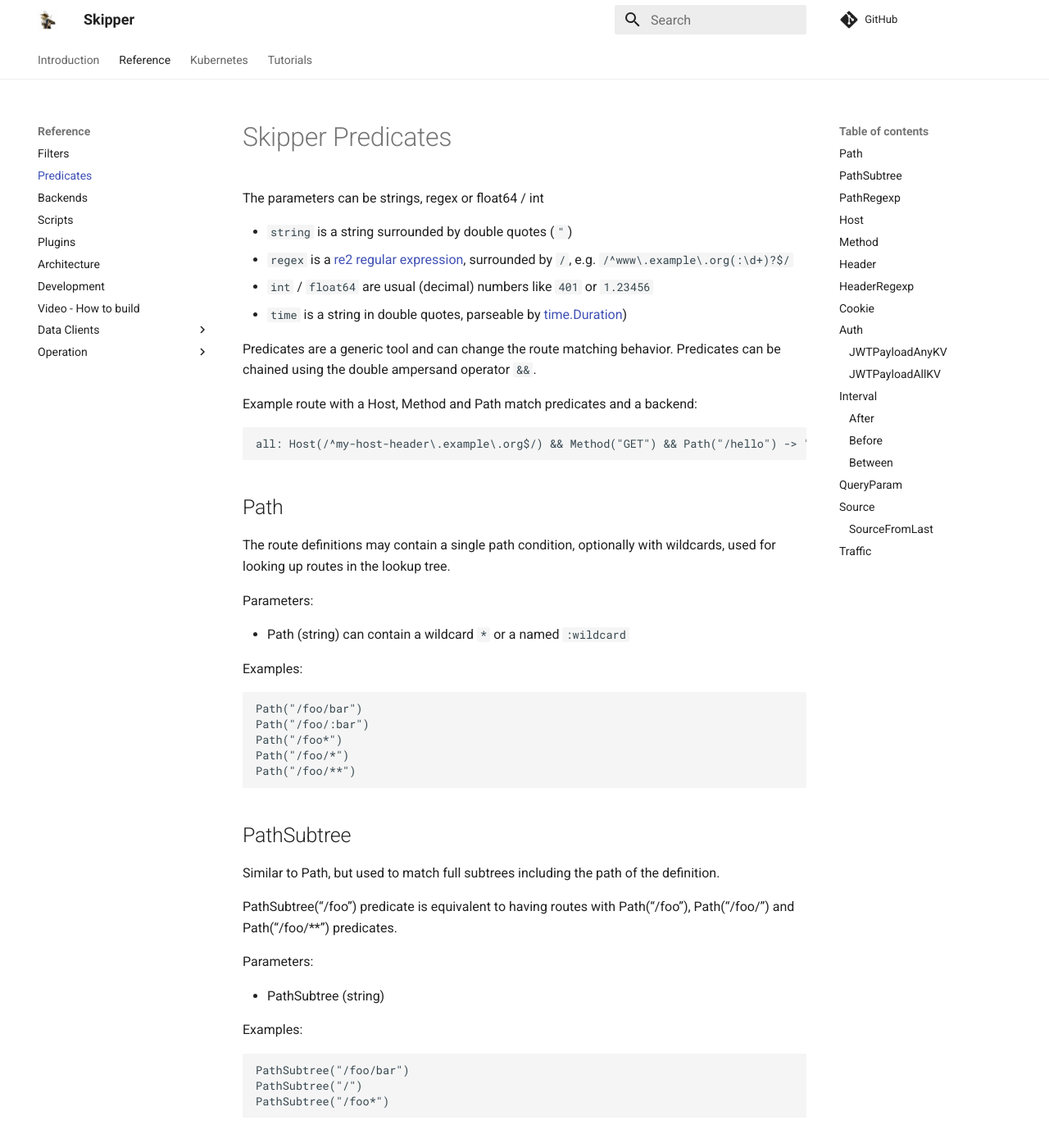
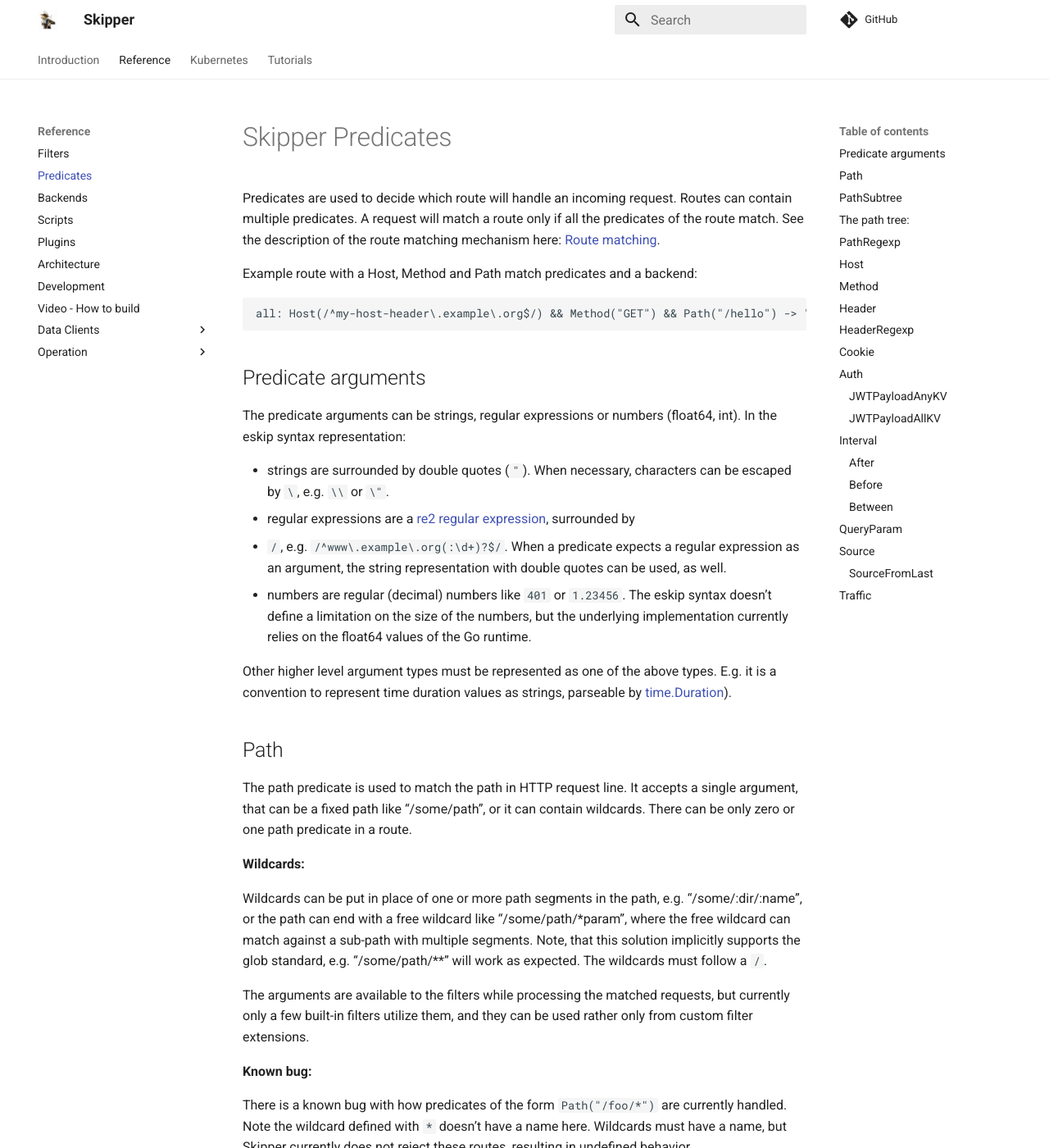
Before and after one commit to zalando/skipper, an MkDocs documentation site: the page built from docs/reference/predicates.md, in a window 1280 px wide and 1400 px high. Shown: the whole window at 82% size. Built offline with MkDocs 1.6.1 and Material for MkDocs 9.7.7, drawn with Linux system fonts in a browser that asks for light colours; comment, search, counter and statistics services are not loaded; some of the changed text lies outside the part shown.

Commit message:
add more details to the documentation of the path predicates
Signed-off-by: Arpad Ryszka <arpad.ryszka@gmail.com>

````diff
--- a/docs/reference/predicates.md
+++ b/docs/reference/predicates.md
@@ -1,14 +1,8 @@
 # Skipper Predicates
 
-The parameters can be strings, regex or float64 / int
-
-* `string` is a string surrounded by double quotes (`"`)
-* `regex` is a [re2 regular expression](https://github.com/google/re2/wiki/Syntax), surrounded by `/`, e.g. `/^www\.example\.org(:\d+)?$/`
-* `int` / `float64` are usual (decimal) numbers like `401` or `1.23456`
-* `time` is a string in double quotes, parseable by [time.Duration](https://godoc.org/time#ParseDuration))
-
-Predicates are a generic tool and can change the route matching behavior.
-Predicates can be chained using the double ampersand operator `&&`.
+Predicates are used to decide which route will handle an incoming request. Routes can contain multiple
+predicates. A request will match a route only if all the predicates of the route match. See the description of
+the route matching mechanism here: [Route matching](../../tutorials/basics.md#route-matching).
 
 Example route with a Host, Method and Path match predicates and a backend:
 
@@ -16,44 +10,80 @@
 all: Host(/^my-host-header\.example\.org$/) && Method("GET") && Path("/hello") -> "http://127.0.0.1:1234/";
 ```
 
+## Predicate arguments
+
+The predicate arguments can be strings, regular expressions or numbers (float64, int). In the eskip syntax
+representation:
+
+* strings are surrounded by double quotes (`"`). When necessary, characters can be escaped by `\`, e.g. `\\` or `\"`.
+* regular expressions are a [re2 regular expression](https://github.com/google/re2/wiki/Syntax), surrounded by
+* `/`, e.g. `/^www\.example\.org(:\d+)?$/`. When a predicate expects a regular expression as an argument, the string representation with double quotes can be used, as well.
+* numbers are regular (decimal) numbers like `401` or `1.23456`. The eskip syntax doesn't define a limitation on the size of the numbers, but the underlying implementation currently relies on the float64 values of the Go runtime.
+
+Other higher level argument types must be represented as one of the above types. E.g. it is a convention to
+represent time duration values as strings, parseable by [time.Duration](https://godoc.org/time#ParseDuration)).
+
 ## Path
 
-The route definitions may contain a single path condition, optionally
-with wildcards, used for looking up routes in the lookup tree.
+The path predicate is used to match the path in HTTP request line. It accepts a single argument, that can be a
+fixed path like "/some/path", or it can contain wildcards. There can be only zero or one path predicate in a
+route.
 
-Parameters:
+**Wildcards:**
 
-* Path (string) can contain a wildcard `*` or a named `:wildcard`
+Wildcards can be put in place of one or more path segments in the path, e.g. "/some/:dir/:name", or the path can
+end with a free wildcard like "/some/path/*param", where the free wildcard can match against a sub-path with
+multiple segments. Note, that this solution implicitly supports the glob standard, e.g. "/some/path/**" will
+work as expected. The wildcards must follow a `/`.
 
-Examples:
+The arguments are available to the filters while processing the matched requests, but
+currently only a few built-in filters utilize them, and they can be used rather only from custom filter
+extensions.
+
+**Known bug:**
+
+There is a known bug with how predicates of the form `Path("/foo/*")` are currently handled. Note the wildcard
+defined with `*` doesn't have a name here. Wildcards must have a name, but Skipper currently does not reject
+these routes, resulting in undefined behavior.
+
+**Trailing slash:**
+
+By default, `Path("/foo")` and `Path("/foo/")` are not equivalent. Ignoring the trailing slash can be toggled
+with the `-ignore-trailing-slash` command line flag.
+
+**Examples:**
 
 ```
-Path("/foo/bar")
-Path("/foo/:bar")
-Path("/foo*")
-Path("/foo/*")
-Path("/foo/**")
+Path("/foo/bar")     //   /foo/bar
+Path("/foo/bar/")    //   /foo/bar/, unless started with -ignore-trailing-slash
+Path("/foo/:id")     //   /foo/_anything
+Path("/foo/:id/baz") //   /foo/_anything/baz
+Path("/foo/*rest")   //   /foo/bar/baz
+Path("/foo/**")      //   /foo/bar/baz
 ```
 
 ## PathSubtree
 
-Similar to Path, but used to match full subtrees including the path of
-the definition.
+The path subtree predicate behaves similar to the path predicate, but it matches the exact path in the
+definition and any sub path below it. The subpath is automatically provided among the path parameters with the
+name "*". If a free wildcard is appended to the definition, e.g. PathSubtree("/some/path/*rest"), the free
+wildcard name is used instead of "*". The simple wildcards behave similar to the Path predicate. The main
+difference between `PathSubtree("/foo")` and `Path("/foo/**")` is that the PathSubtree predicate always ignores
+the trailing slashes.
 
-PathSubtree("/foo") predicate is equivalent to having routes with
-Path("/foo"), Path("/foo/") and Path("/foo/**") predicates.
-
-Parameters:
-
-* PathSubtree (string)
-
-Examples:
+**Examples:**
 
 ```
 PathSubtree("/foo/bar")
 PathSubtree("/")
-PathSubtree("/foo*")
+PathSubtree("/foo/*rest")
 ```
+
+## The path tree:
+
+There is an important difference between the evaluation of the Path or PathSubtree predicates, and the
+evaluation of all the other predicates (PathRegexp belonging to the second group). Find an explanation in the
+[Route matching](../../tutorials/basics.md/#route-matching) section explanation section.
 
 ## PathRegexp
 
@@ -65,7 +95,16 @@
 
 * PathRegexp (regex)
 
-Examples:
+A route can contain more than one PathRegexp predicates. It can be also used in combination with the Path
+predicate.
+
+```
+Path("/colors/:name/rgb-value") && PathRegexp("^/colors/(red|green|blue|cyan|magenta|pink|yellow)/")
+-> returnRGB()
+-> <shunt>
+```
+
+Further examples:
 
 ```
 PathRegexp("^/foo/bar")
````
Also changed, not shown: docs/tutorials/basics.md (+2 -0 lines).
